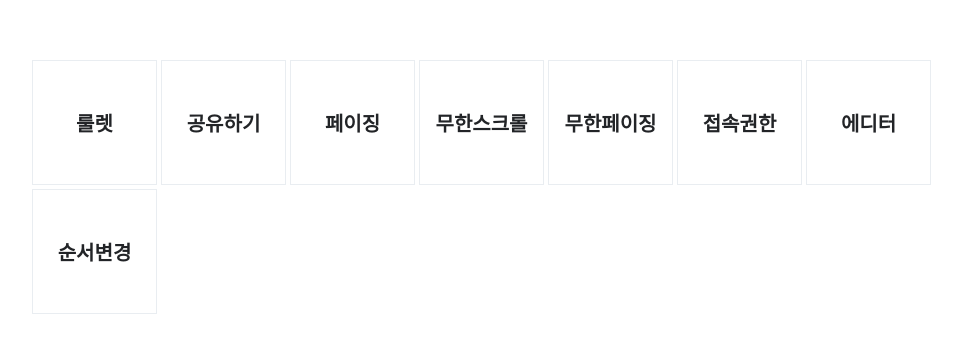
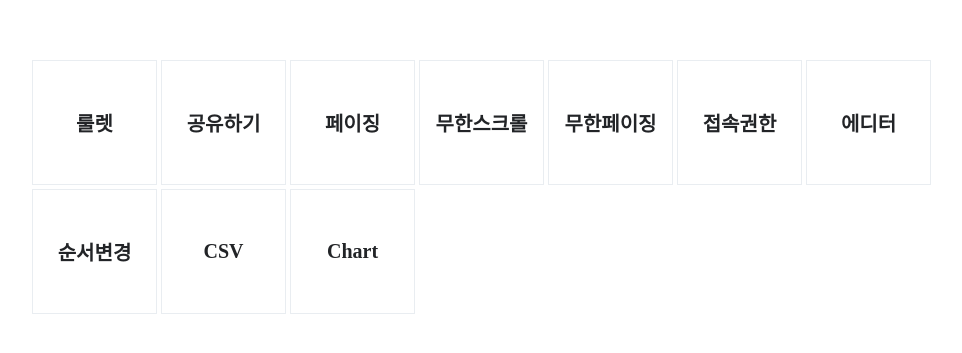
Before and after one commit to gwaksuyeon/Function_Summary, a React (Create React App) app: page / in a window 1280 px wide. Shown: the part 213-566 px from the top of the page, without its empty margins (110-1072 px from the left). Built offline with nearby package versions, Linux system fonts and the light colour scheme.

Commit message:
menu add

```diff
--- a/src/pages/main/index.tsx
+++ b/src/pages/main/index.tsx
@@ -18,6 +18,8 @@ const Main: React.FC = () => {
         <Menu title={"접속권한"} link={ROUTE_ROOT.ROLES} />
         <Menu title={"에디터"} link={ROUTE_ROOT.EDITOR} />
         <Menu title={"순서변경"} link={ROUTE_ROOT.ORDER} />
+        <Menu title={"CSV"} link={ROUTE_ROOT.ORDER} />
+        <Menu title={"Chart"} link={ROUTE_ROOT.ORDER} />
       </Contents>
     </Container>
   );
```
